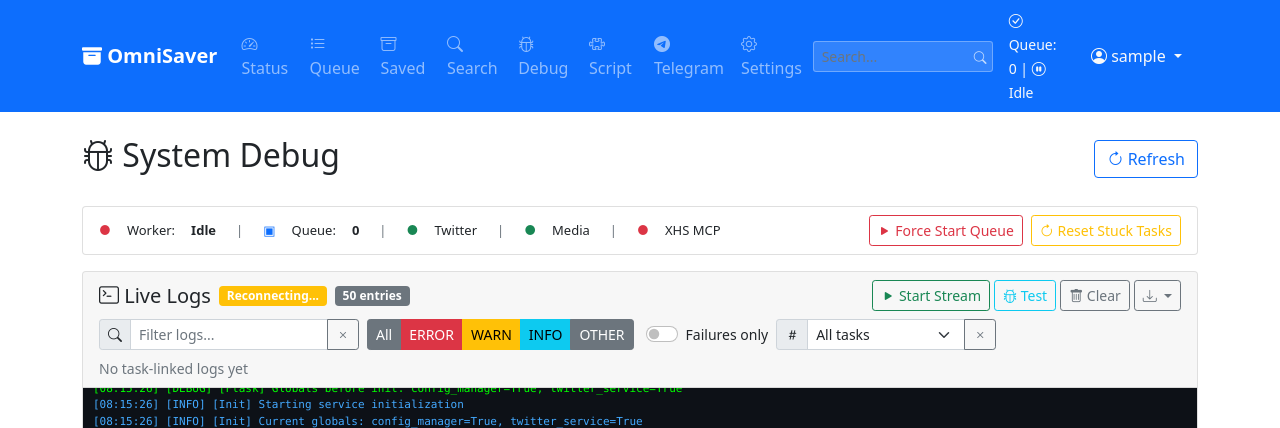
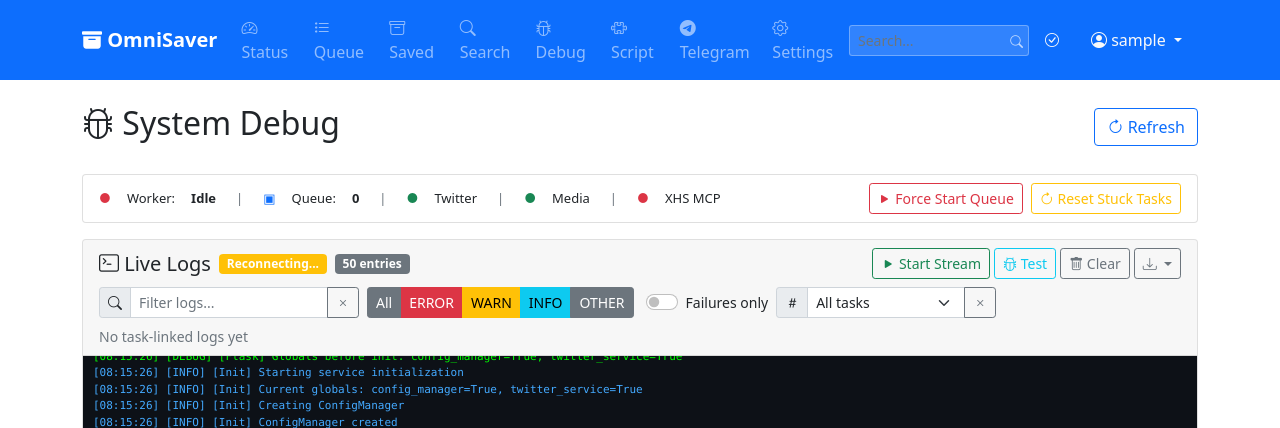
Before and after one commit to yelosheng/omnisaver, a Flask app: page /debug in a window 1280 px wide. Shown: the top 428 px of the page. Run offline with Flask 3, Linux system fonts and the light colour scheme; the visitor is signed in with stand-in values (Sample User, id 1); data that the repository does not hold is empty; some libraries are stand-ins or nearby versions.

Commit message:
refactor: simplify navbar status to icon+number only

```diff
--- a/templates/base.html
+++ b/templates/base.html
@@ -142,12 +142,10 @@
                             <i class="bi bi-search" style="font-size:0.8rem;"></i>
                         </button>
                     </form>
-                    <div id="status-indicator" class="text-light">
+                    <div id="status-indicator" class="text-light d-flex align-items-center gap-1">
                         <small>
-                            <i id="queue-icon" class="bi bi-list-task"></i>
-                            <span id="queue-size">Queue: 0</span> |
-                            <i id="processing-icon" class="bi bi-pause-circle"></i>
-                            <span id="processing-status">Idle</span>
+                            <i id="queue-icon" class="bi bi-check-circle"></i><span id="queue-size"></span>
+                            <i id="processing-icon" class="bi bi-arrow-repeat" style="display:none"></i>
                         </small>
                     </div>
                     <div class="dropdown">
@@ -224,26 +222,23 @@
                 .then(data => {
                     // Update queue count
                     const queueSize = data.queue_size;
-                    document.getElementById('queue-size').textContent = `Queue: ${queueSize}`;
-
-                    // Update queue icon
+                    const queueSizeEl = document.getElementById('queue-size');
                     const queueIcon = document.getElementById('queue-icon');
                     if (queueSize > 0) {
                         queueIcon.className = 'bi bi-hourglass-split';
+                        queueSizeEl.textContent = queueSize;
                     } else {
                         queueIcon.className = 'bi bi-check-circle';
+                        queueSizeEl.textContent = '';
                     }
 
-                    // Update processing status text and icon
+                    // Update processing icon
                     const processingIcon = document.getElementById('processing-icon');
                     if (data.is_processing) {
-                        document.getElementById('processing-status').textContent = 'Processing...';
-                        processingIcon.className = 'bi bi-arrow-repeat';
-                        // Add spin animation
+                        processingIcon.style.display = '';
                         processingIcon.style.animation = 'spin 1s linear infinite';
                     } else {
-                        document.getElementById('processing-status').textContent = 'Idle';
-                        processingIcon.className = 'bi bi-pause-circle';
+                        processingIcon.style.display = 'none';
                         processingIcon.style.animation = '';
                     }
                 })
```
